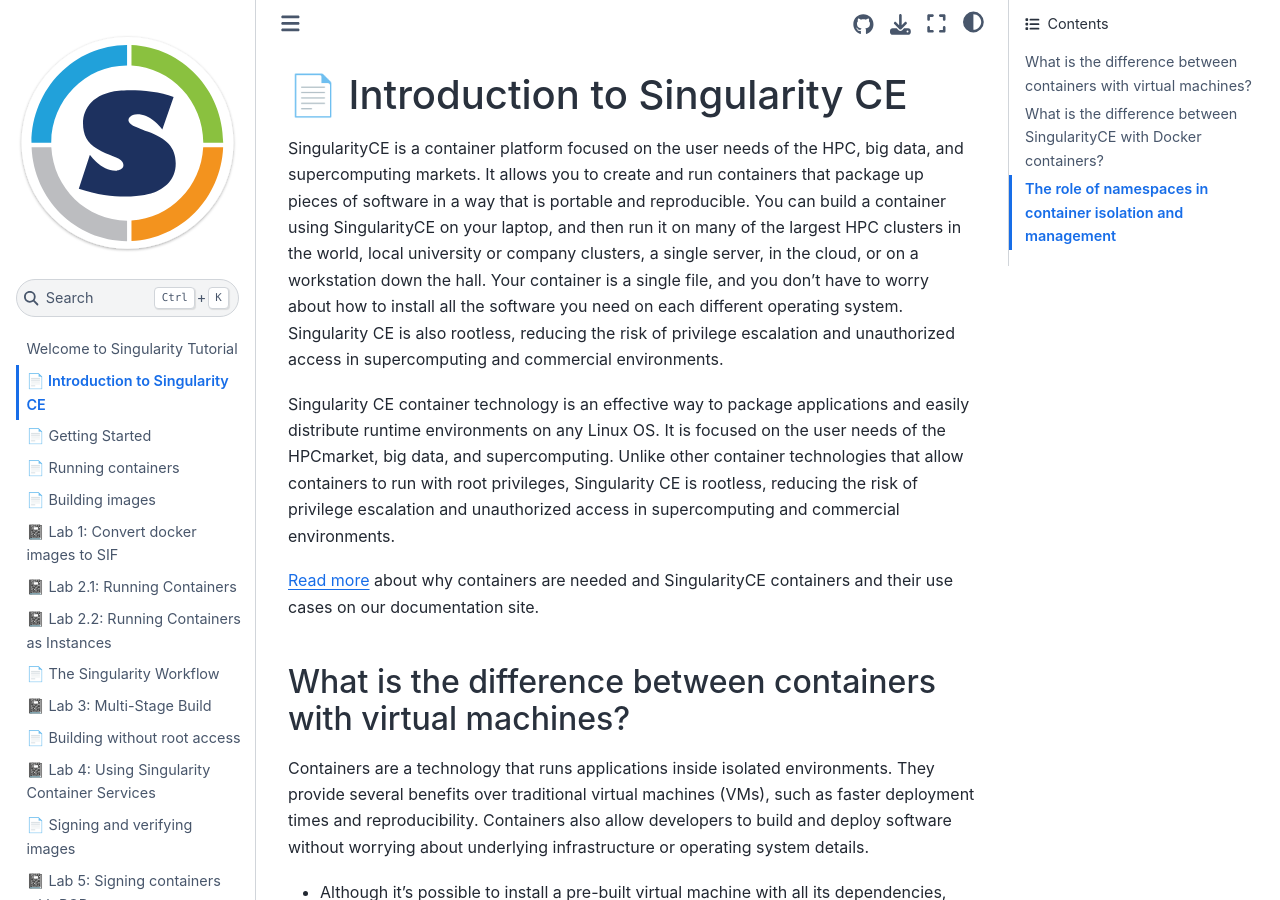
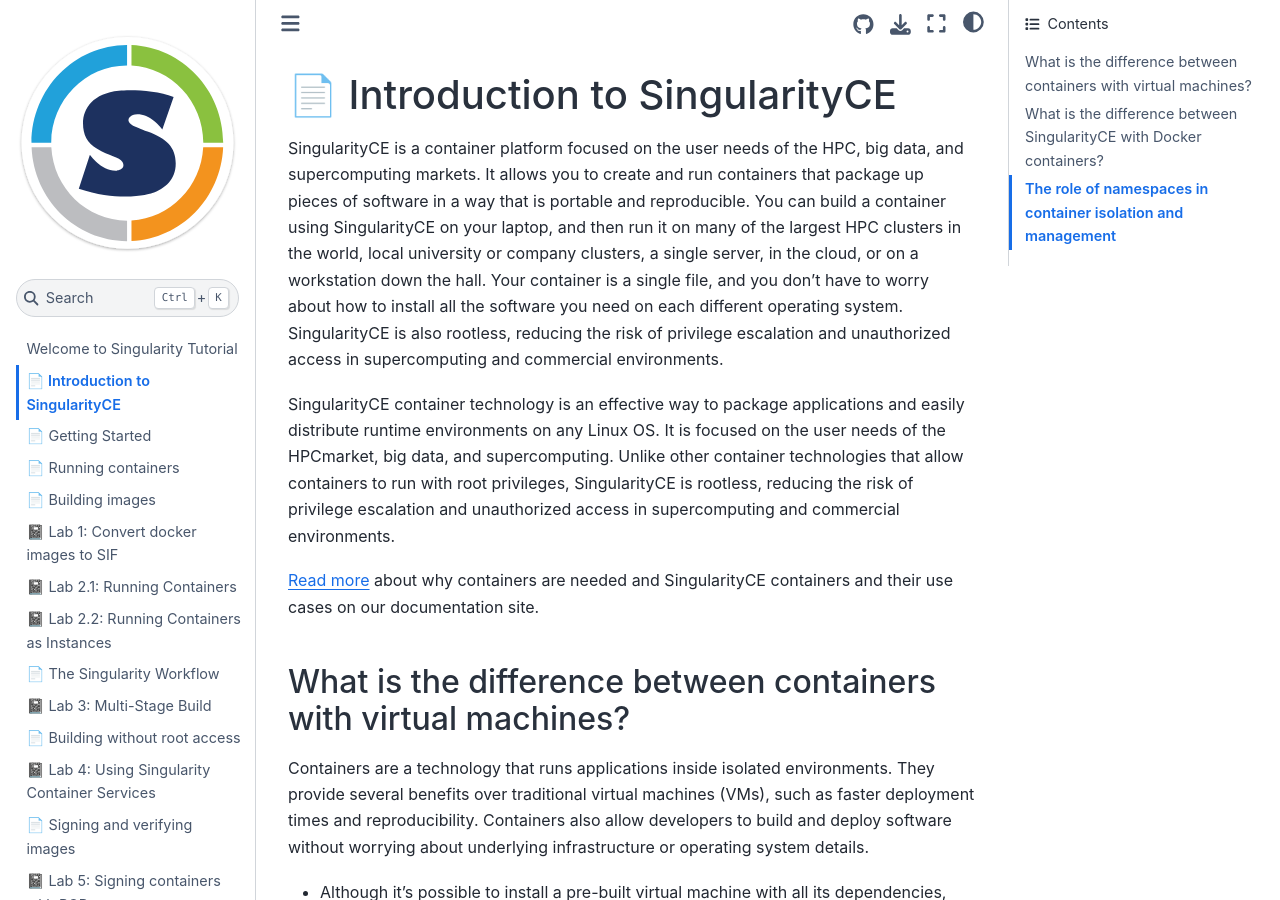
Before and after one commit to tobyesmith/singularity101, a Jupyter Book: the page built from introduction.md, in a window 1280 px wide and 900 px high. Built offline with Jupyter Book 1.0.4 settings and Sphinx 7.4.7 and the Sphinx Book theme 1.1.4, drawn with Linux system fonts in a browser that asks for light colours.

Commit message:
Change "Singularity CE" for "SingularityCE"

```diff
--- a/introduction.md
+++ b/introduction.md
@@ -1,4 +1,4 @@
-# 📄 Introduction to Singularity CE
+# 📄 Introduction to SingularityCE
 
 SingularityCE is a container platform focused on the user needs of the HPC, big
 data, and supercomputing markets. It allows you to create and run containers
@@ -8,15 +8,15 @@ many of the largest HPC clusters in the world, local university or company
 clusters, a single server, in the cloud, or on a workstation down the hall.
 Your container is a single file, and you don’t have to worry about how to
 install all the software you need on each different operating system.
-Singularity CE is also rootless, reducing the risk of privilege escalation and
+SingularityCE is also rootless, reducing the risk of privilege escalation and
 unauthorized access in supercomputing and commercial environments.
 
 
-Singularity CE container technology is an effective way to package applications
+SingularityCE container technology is an effective way to package applications
 and easily distribute runtime environments on any Linux OS. It  is focused on
 the user needs of the HPCmarket, big data, and supercomputing. Unlike other
 container technologies that allow containers to run with root privileges,
-Singularity CE is rootless, reducing the risk of privilege escalation and
+SingularityCE is rootless, reducing the risk of privilege escalation and
 unauthorized access in supercomputing and commercial environments.
 
 [Read more](https://docs.sylabs.io/guides/3.11/user-guide/introduction.html)
```
